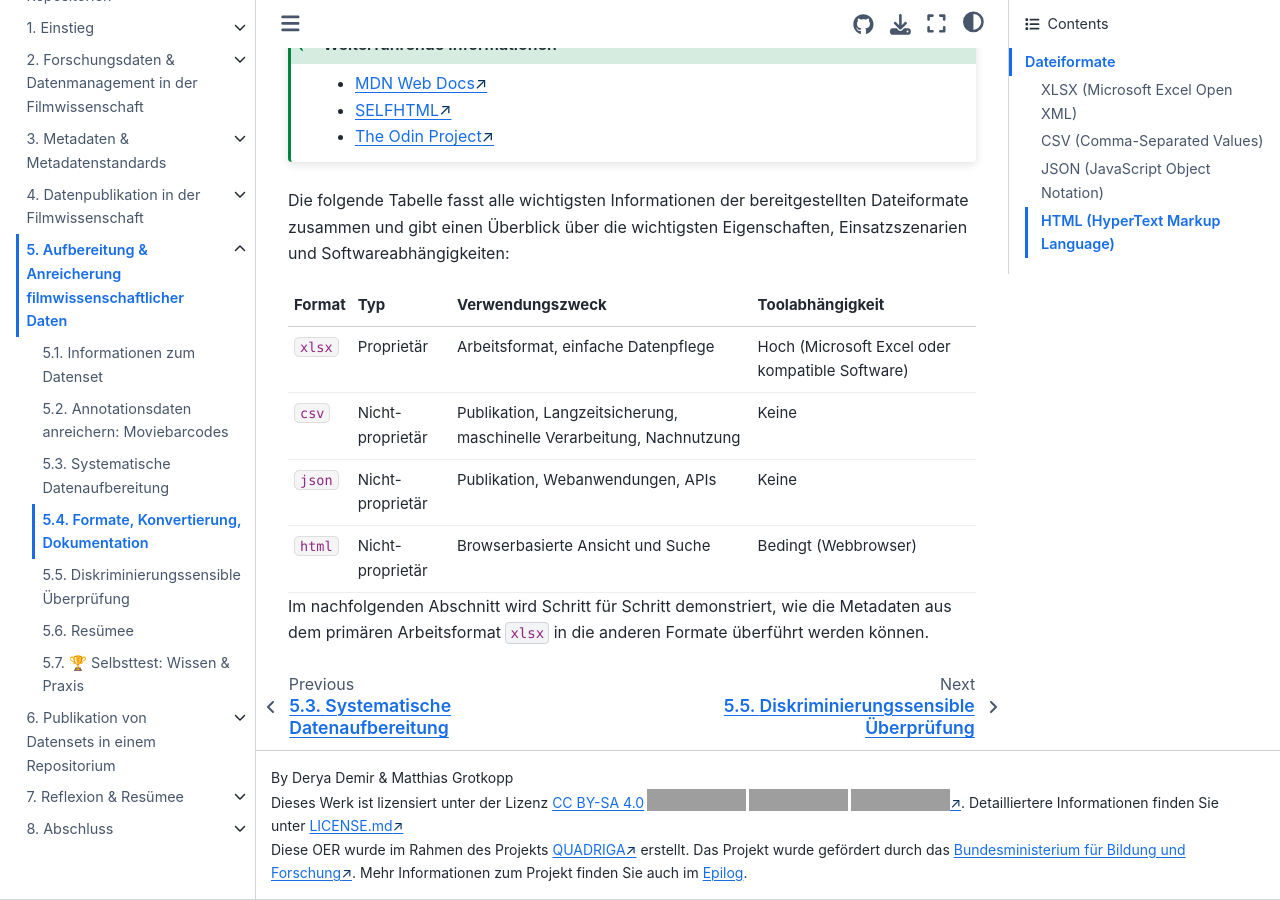
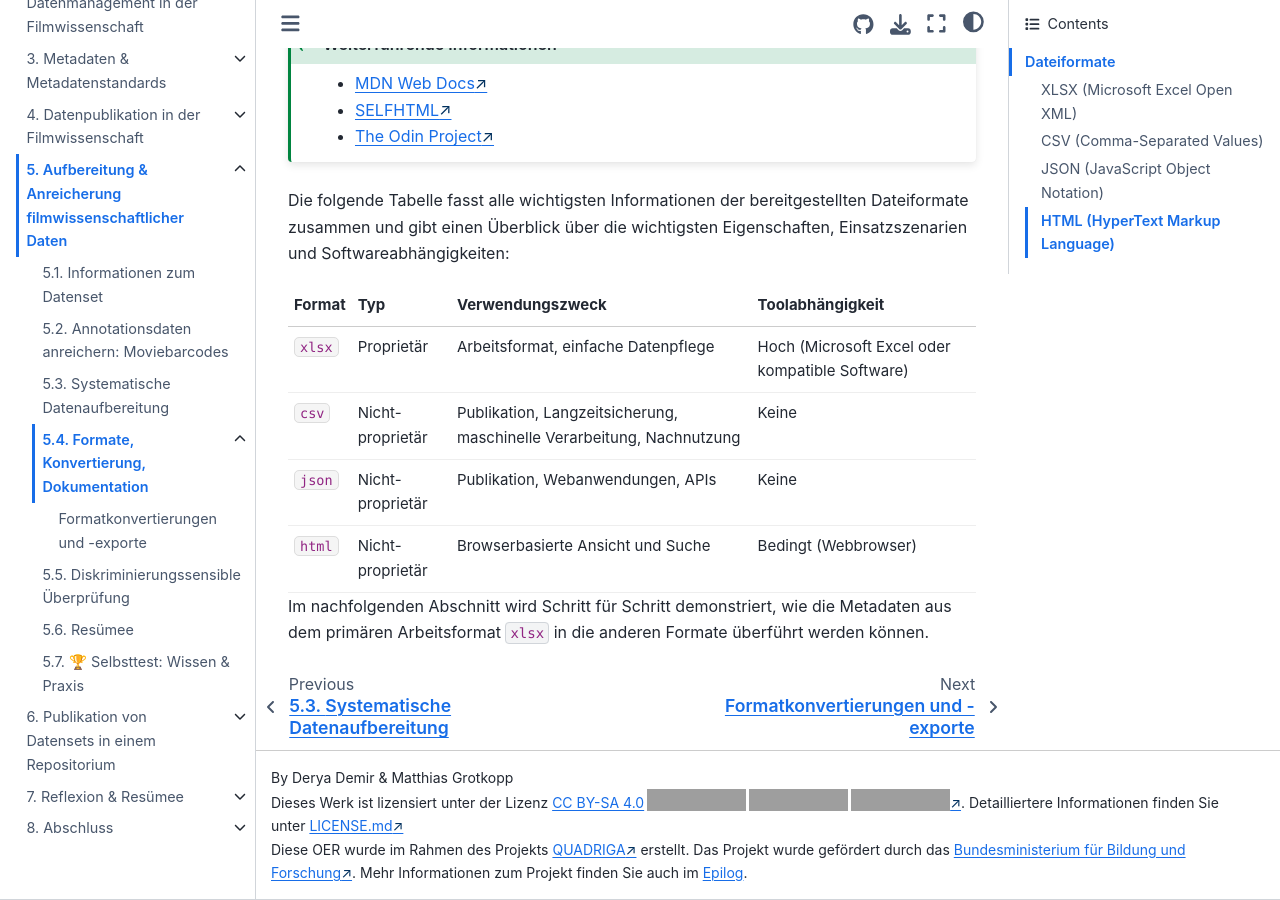
Before and after one commit to lam1aa/Bewegtes-Bild-Fallstudie-3, a Jupyter Book: the page built from 05_aufbereitung_anreicherung/formatierung_anpassung.md, in a window 1280 px wide and 900 px high, scrolled down 3930 px. Built offline with Jupyter Book 1.0.4 settings and Sphinx 7.4.7 and the Sphinx Book theme 1.1.4, drawn with Linux system fonts in a browser that asks for light colours; part of the change alters nothing that is shown; some of the changed text lies outside the part shown; grey boxes are pictures that could not be loaded.

Commit message:
update: toc

```diff
--- /dev/null
+++ b/05_aufbereitung_anreicherung/konvertierung_export.md
@@ -0,0 +1 @@
+# Formatkonvertierungen und -exporte
--- a/_toc.yml
+++ b/_toc.yml
@@ -48,6 +48,8 @@ chapters:
       - file: 05_aufbereitung_anreicherung/moviebarcodes
       - file: 05_aufbereitung_anreicherung/systematische_aufbereitung
       - file: 05_aufbereitung_anreicherung/formatierung_anpassung
+        sections:
+          - file: 05_aufbereitung_anreicherung/konvertierung_export
       - file: 05_aufbereitung_anreicherung/diskriminierungssensible_überprüfung
       - file: 05_aufbereitung_anreicherung/resümee_05
       - file: 05_aufbereitung_anreicherung/selbsttest_wissen_05
```
